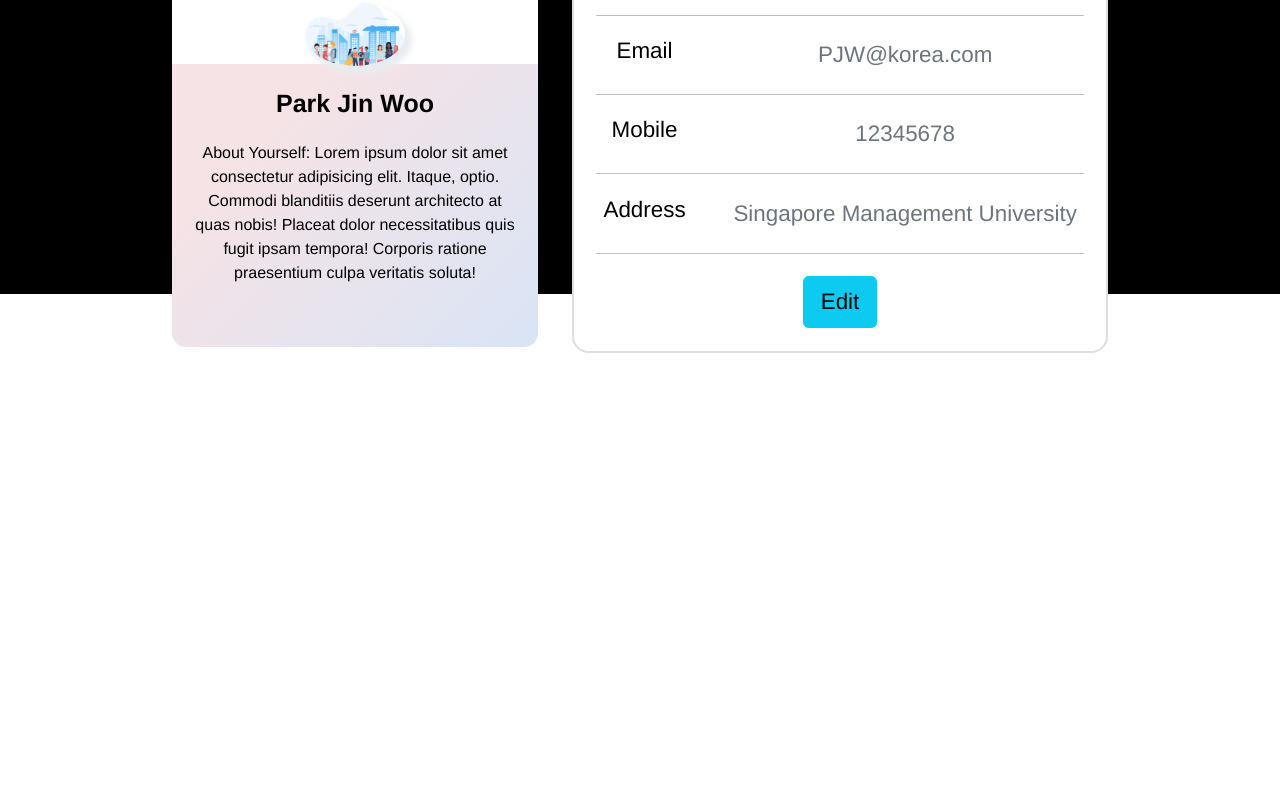
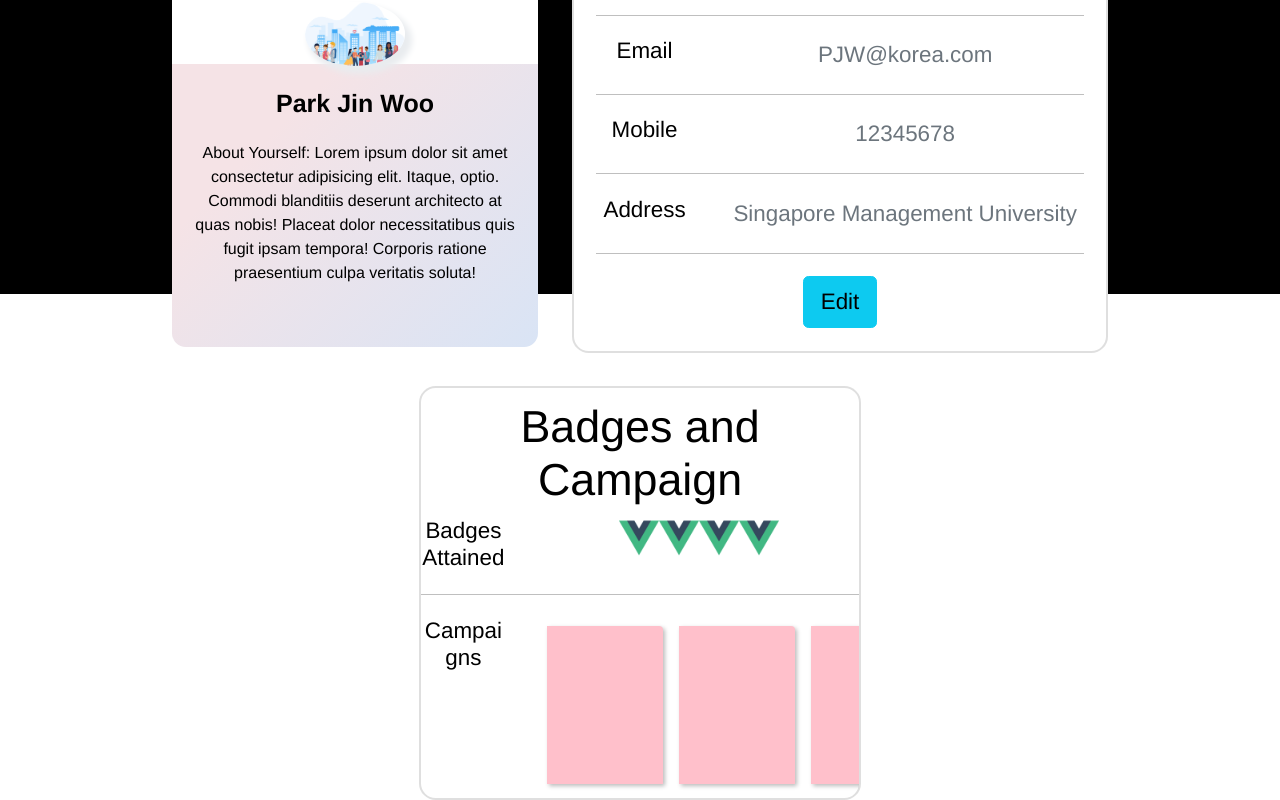
Before and after one commit to quinncheong/save-my-world, a Vue app: page /#/profile in a window 1280 px wide. Shown: the part 506-1306 px from the top of the page. Before the commit the page ends 859 px from the top, so only its background shows below. Built offline with nearby package versions, Linux system fonts and the light colour scheme.

Commit message:
Badges and Campaigns (2nd Row)

```diff
--- a/src/views/Profile.vue
+++ b/src/views/Profile.vue
@@ -60,6 +60,51 @@
 
 
         </div><!--this ending div tag is for the first row-->
+
+        <!--start of the 2nd row, consist of donation and badges & campaigns-->
+        <div class="row justify-content-center mt-4 sameRow2">
+            <!--This column is for the Badges and Campaign  -->
+            <div class="col-5 SameHeight2">
+                <div class="card">
+                    <div class="row m-2">
+                        <h2>Badges and Campaign</h2>
+                    </div>
+                    <div class="row">
+                        <div class="col-sm-3">
+                            <h6 class="mb-0">Badges Attained</h6>
+                        </div>
+                        <div class="col-sm-9 text-secondary ">
+                            <img src="./../assets/logo.png" alt="" width="40">
+                            <img src="./../assets/logo.png" alt="" width="40">
+                            <img src="./../assets/logo.png" alt="" width="40">
+                            <img src="./../assets/logo.png" alt="" width="40">
+                        </div>
+                    </div>
+                    <hr>
+                    <div class="row ">
+                    <div class="col-sm-3">
+                        <h6 class="mb-0">Campaigns</h6>
+                    </div>
+
+                    <!-- <div class="col-sm-9 text-secondary"> -->
+                    <div class="col-sm-9  ">
+                        <div class="cover-container">
+                        <div class="cover-item" style="background-color:pink"></div>
+                        <div class="cover-item" style="background-color:pink"></div>
+                        <div class="cover-item" style="background-color:pink"></div>
+                        <div class="cover-item" style="background-color:pink"></div>
+                        <div class="cover-item" style="background-color:pink"></div>
+                        <div class="cover-item" style="background-color:pink"></div>
+                    </div>
+                </div>
+                </div>
+            </div>
+            </div>
+
+
+
+
+        </div> <!--this is the ending tag for the 2nd row-->
 
 
     </div> <!--this ending div tag is for the container-->
@@ -137,4 +182,28 @@ export default {
 
 }
 
+/*The following styling is for the campaign scroll */
+
+.cover-container {
+    height: 180px;
+    width: 100%;
+    white-space: nowrap;
+    overflow-x: scroll;
+    overflow-y: hidden;
+}
+.cover-item {
+    position: relative;
+    display: inline-block;
+    margin: 8px 8px;
+    box-shadow: 2px 2px 4px #bbb;
+    border-top-right-radius: 4px;
+    width: 116px;
+    height: 158px;
+    vertical-align: bottom;
+    background-position: top left;
+    background-repeat: no-repeat;
+    background-size: cover;
+}
+
+
 </style>
```
